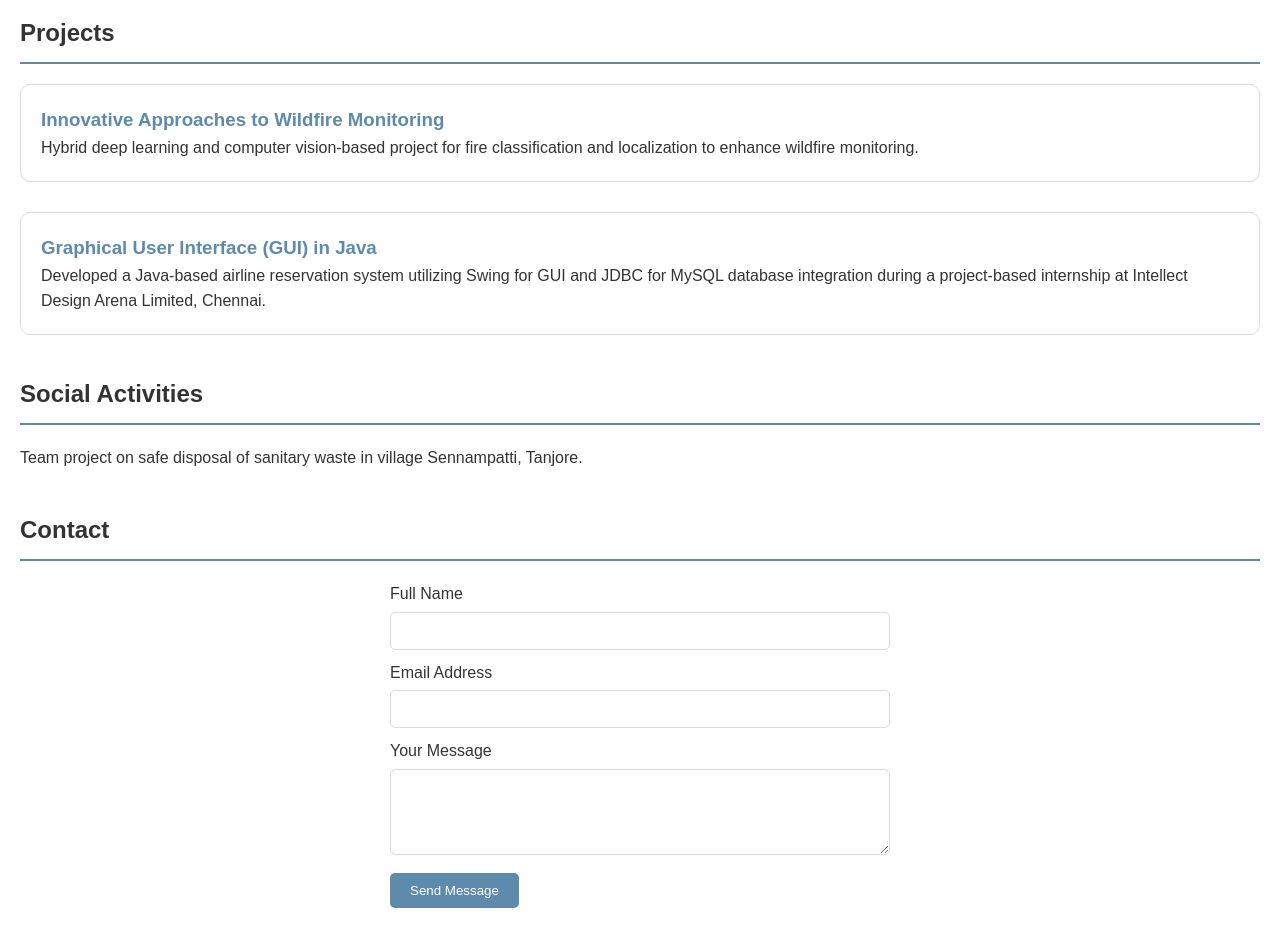
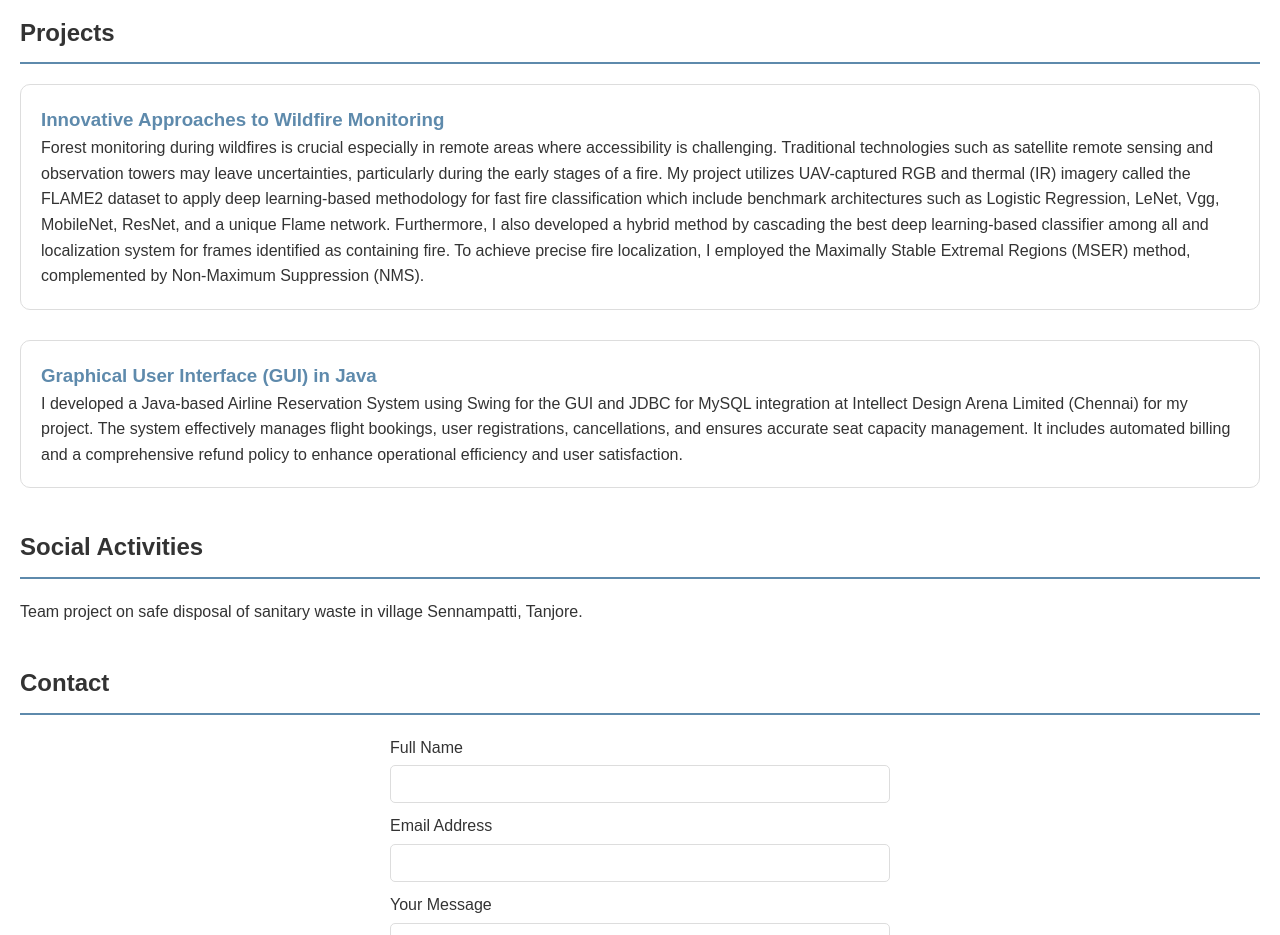
Before and after one commit to priyadharsheniKT/priyadharsheniKT.github.io, a plain HTML site: page index.html in a window 1280 px wide. Shown: the part 1160-2095 px from the top of the page. Drawn offline with Linux system fonts and the light colour scheme.

Commit message:
Updated html

```diff
--- a/index.html
+++ b/index.html
@@ -77,11 +77,13 @@
             <h2>Projects</h2>
             <article class="content-card">
                 <h3>Innovative Approaches to Wildfire Monitoring</h3>
-                <p>Hybrid deep learning and computer vision-based project for fire classification and localization to enhance wildfire monitoring.</p>
+                <p>Forest monitoring during wildfires is crucial especially in remote areas where accessibility is challenging.
+ Traditional technologies such as satellite remote sensing and observation towers may leave uncertainties,
+ particularly during the early stages of a fire. My project utilizes UAV-captured RGB and thermal (IR) imagery called the FLAME2 dataset to apply deep learning-based methodology for fast fire classification which include benchmark architectures such as Logistic Regression, LeNet, Vgg, MobileNet, ResNet, and a unique Flame network.  Furthermore, I also developed a hybrid method by cascading the best deep learning-based classifier among all and localization system for frames identified as containing fire. To achieve precise fire localization, I employed the Maximally Stable Extremal Regions (MSER) method, complemented by Non-Maximum Suppression (NMS).</p>
             </article>
             <article class="content-card">
                 <h3>Graphical User Interface (GUI) in Java</h3>
-                <p>Developed a Java-based airline reservation system utilizing Swing for GUI and JDBC for MySQL database integration during a project-based internship at Intellect Design Arena Limited, Chennai.</p>
+                <p>I developed a Java-based Airline Reservation System using Swing for the GUI and JDBC for MySQL integration at Intellect Design Arena Limited (Chennai) for my project. The system effectively manages flight bookings, user registrations, cancellations, and ensures accurate seat capacity management. It includes automated billing and a comprehensive refund policy to enhance operational efficiency and user satisfaction.</p>
             </article>
         </section>
 
```
